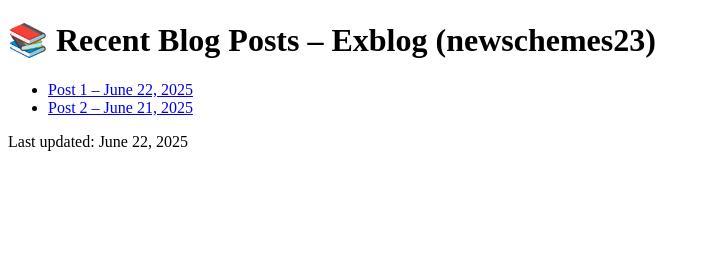
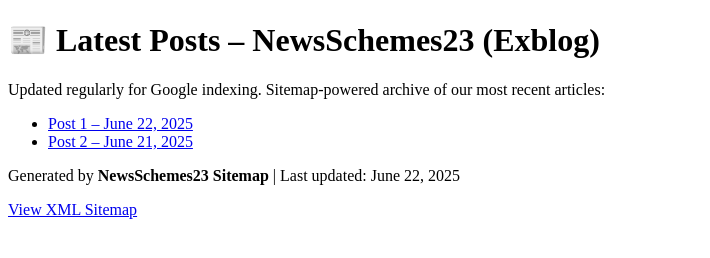
Before and after one commit to amanzunair/sitemap, a plain HTML site: page index.html in a window 1280 px wide. Shown: the whole page, without its empty margins (0-710 px from the left). Drawn offline with Linux system fonts and the light colour scheme.

Commit message:
Update index.html

```diff
--- a/index.html
+++ b/index.html
@@ -3,18 +3,44 @@
 <head>
   <meta charset="UTF-8" />
   <meta name="viewport" content="width=device-width, initial-scale=1.0" />
-  <meta name="description" content="Complete list of recent Exblog posts from newschemes23. Updated regularly for Google indexing and SEO.">
-  <title>Exblog Sitemap – Latest 30 Posts</title>
+
+  <!-- ✅ Basic SEO Meta Tags -->
+  <title>Latest Blog Posts from NewsSchemes23 | Exblog Sitemap</title>
+  <meta name="description" content="Browse the latest 2025 blog articles from NewsSchemes23 on Exblog. Updated regularly for SEO and Google indexing.">
+  <meta name="keywords" content="Exblog, sitemap, NewsSchemes23, Japan blog, tech news, current affairs, XML, blog archive">
+  <meta name="author" content="NewsSchemes23">
+
+  <!-- ✅ Open Graph (Facebook/LinkedIn Preview) -->
+  <meta property="og:title" content="Latest Blog Posts from NewsSchemes23">
+  <meta property="og:description" content="See all latest posts published on Exblog by NewsSchemes23. Updated daily with XML and SEO-friendly archive.">
+  <meta property="og:type" content="website">
+  <meta property="og:url" content="https://amanzunair.github.io/sitemap/">
+  <meta property="og:image" content="https://amanzunair.github.io/sitemap/og-image.jpg">
+
+  <!-- ✅ Twitter Cards -->
+  <meta name="twitter:card" content="summary_large_image">
+  <meta name="twitter:title" content="NewsSchemes23 Blog Sitemap">
+  <meta name="twitter:description" content="Updated index of Exblog posts from NewsSchemes23. Great for SEO and discovery.">
+  <meta name="twitter:image" content="https://amanzunair.github.io/sitemap/og-image.jpg">
+
+  <!-- ✅ Favicon (optional) -->
+  <link rel="icon" href="favicon.ico" type="image/x-icon">
+
+  <!-- ✅ Canonical URL -->
+  <link rel="canonical" href="https://amanzunair.github.io/sitemap/" />
 </head>
 <body>
-  <h1>📚 Recent Blog Posts – Exblog (newschemes23)</h1>
+  <h1>📰 Latest Posts – NewsSchemes23 (Exblog)</h1>
+  <p>Updated regularly for Google indexing. Sitemap-powered archive of our most recent articles:</p>
   <ul>
     <li><a href="https://newschemes23.exblog.jp/33689905/">Post 1 – June 22, 2025</a></li>
     <li><a href="https://newschemes23.exblog.jp/33689605/">Post 2 – June 21, 2025</a></li>
-    <!-- Aur links yahan add karein -->
+    <!-- Add more links here -->
   </ul>
+
   <footer>
-    <p>Last updated: June 22, 2025</p>
+    <p>Generated by <strong>NewsSchemes23 Sitemap</strong> | Last updated: June 22, 2025</p>
+    <p><a href="https://amanzunair.github.io/sitemap/sitemap.xml" target="_blank">View XML Sitemap</a></p>
   </footer>
 </body>
 </html>
```
